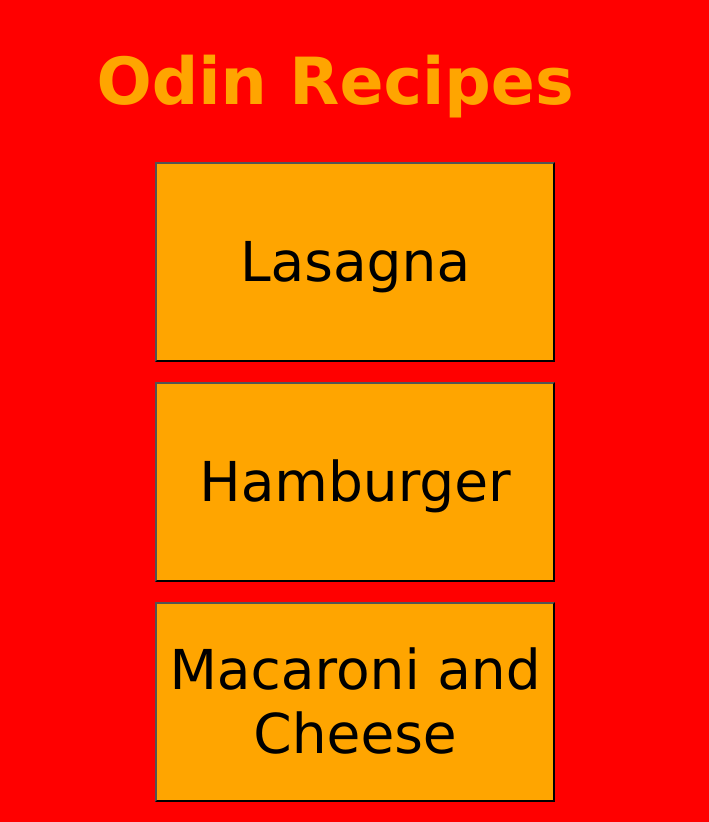
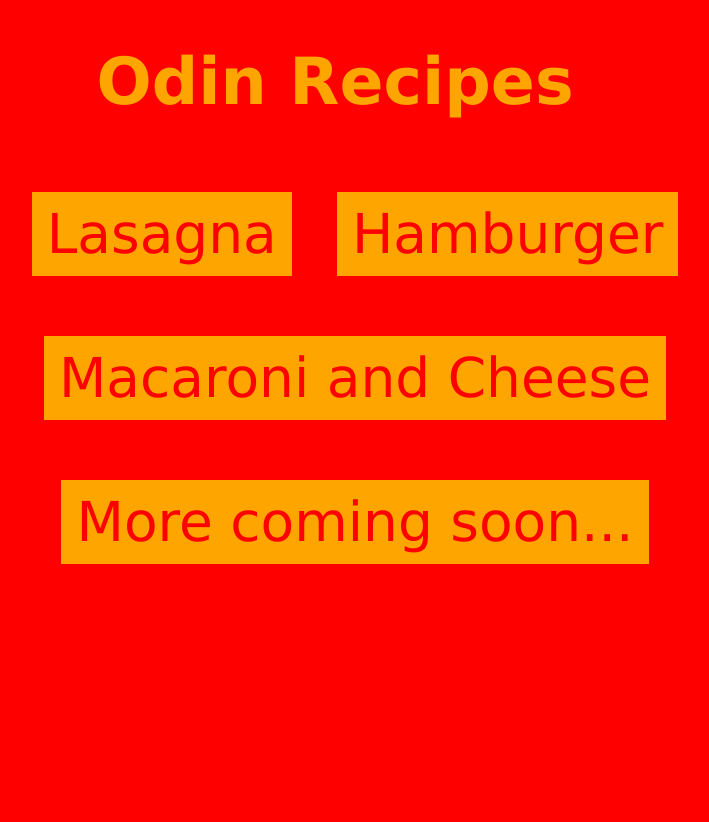
Before and after one commit to JadBizri/odin-recipes, a plain HTML site: page index.html in a window 1280 px wide. Shown: the whole page, without its empty margins (305-1014 px from the left). After the commit the page ends 800 px from the top, so only its background shows below. Drawn offline with Linux system fonts and the light colour scheme.

Commit message:
Modify homepage by using inline display for list

```diff
--- a/index.html
+++ b/index.html
@@ -9,11 +9,14 @@
 
 <body>
     <h1 class="title">Odin Recipes</h1>
-    <ul id="main-menu-list">
-        <li class="main-menu-list-item"><button class="lasagna main-menu-buttons" onclick="window.location.href='./recipes/lasagna.html';">Lasagna</button></li>
-        <li class="main-menu-list-item"><button class="hamburger main-menu-buttons" onclick="window.location.href='./recipes/hamburger.html';">Hamburger</button></li>
-        <li class="main-menu-list-item"><button class="macncheese main-menu-buttons" onclick="window.location.href='./recipes/macncheese.html';">Macaroni and Cheese</button></li>
-    </ul>
+    <div class="recipe-links">
+        <ul id="main-menu-list">
+            <li class="main-menu-list-item"><a class="lasagna main-menu-buttons" href='./recipes/lasagna.html'>Lasagna</a></li>
+            <li class="main-menu-list-item"><a class="hamburger main-menu-buttons" href='./recipes/hamburger.html'>Hamburger</a></li>
+            <li class="main-menu-list-item"><a class="macncheese main-menu-buttons" href='./recipes/macncheese.html'>Macaroni and Cheese</a></li>
+            <li class="main-menu-list-item"><a class="coming-soon main-menu-buttons" href="">More coming soon...</a></li>
+        </ul>
+    </div>
 
 </body>
 
--- a/stylesheets/styles.css
+++ b/stylesheets/styles.css
@@ -1,5 +1,8 @@
 *{
     font-family: Verdana, sans-serif;
+}
+
+body{
     background-color: red;
 }
 
@@ -17,17 +20,22 @@
 
 #main-menu-list{
     text-align: center;
-    color: red;
     list-style-type: none;
 }
 
 .main-menu-list-item{
-    margin: 20px 0;
+    margin: 40px 20px;
+    text-decoration: none;
+    display: inline-block;
+}
+
+.main-menu-list-item a{
+    text-decoration: none;
+    color: red;
+    padding: 10px 15px;
 }
 
 .main-menu-buttons{
     background-color: orange;
-    height: 200px;
-    width: 400px;
     font-size: 55px;
 }
```
